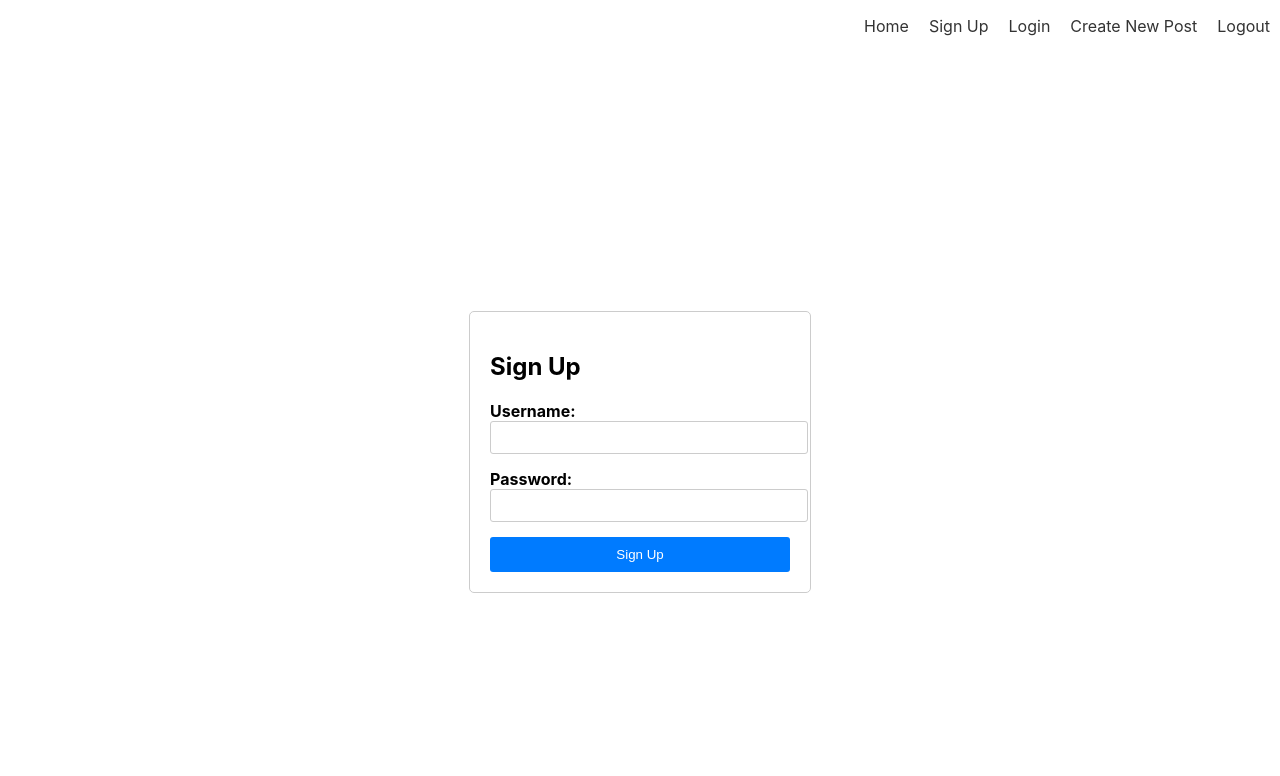
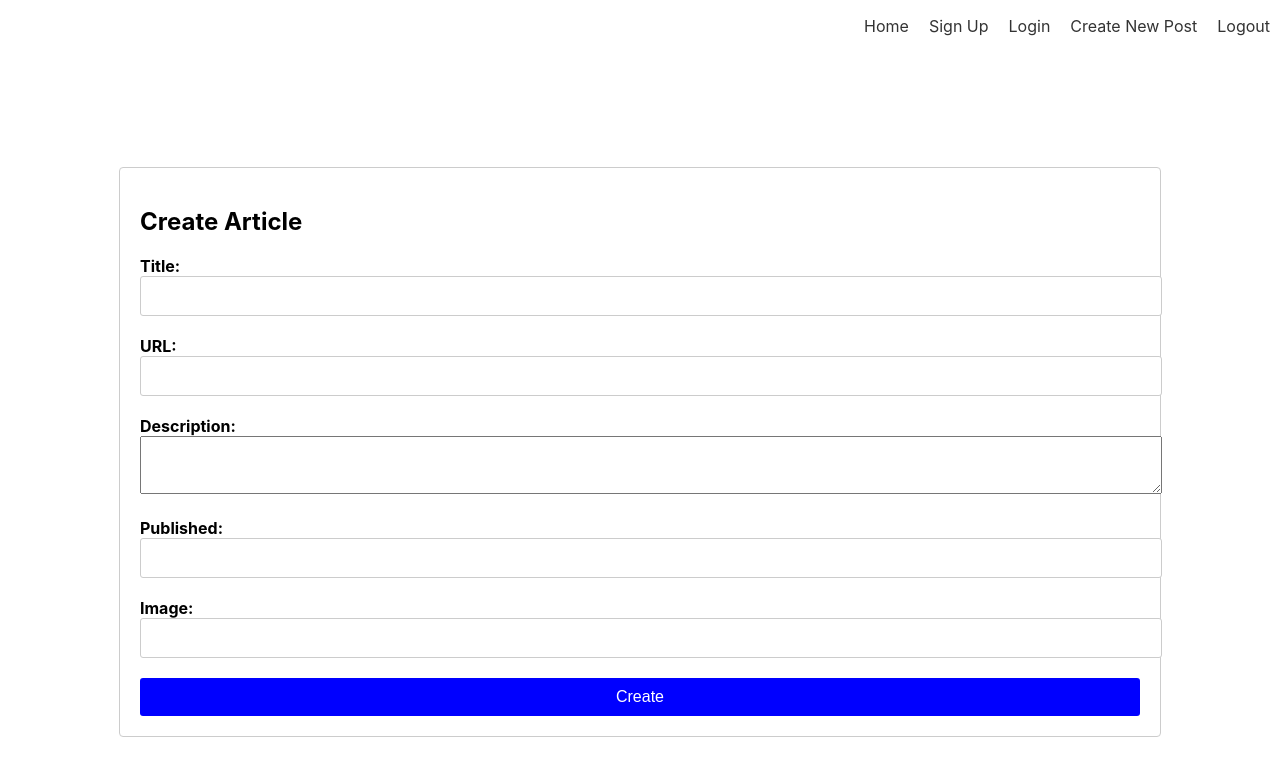
Before and after one commit to jessemutua/phase-4-news-App, a React (Create React App) app in the folder client/: page /newpost in a window 1280 px wide. Shown: the top 776 px of the page. Built offline with nearby package versions, Linux system fonts and the light colour scheme.

Commit message:
Modified newpost

```diff
--- a/client/src/App.js
+++ b/client/src/App.js
@@ -19,7 +19,7 @@ function App() {
         NavBar / > { /* <Timecount/> */ } <
         Switch >
         <
-        Route path = "/"
+        Route path = "/signup"
         component = { Signup }
         /> <
         Route path = "/login"
@@ -28,7 +28,7 @@ function App() {
         Route path = '/newpost'
         component = { CreateNewPost }
         /> <
-        Route path = "/h"
+        Route path = "/"
         component = { Home }
         />
 
--- a/client/src/Components/CreateNewPost.js
+++ b/client/src/Components/CreateNewPost.js
@@ -1,4 +1,5 @@
 import React, { useState } from 'react';
+import '../styles/newpost.css'
 
 function CreateNewPost() {
     const [title, setTitle] = useState('');
@@ -51,12 +52,13 @@ function CreateNewPost() {
     }
 
     return ( <
-        div >
+        div className = "create-new-post" >
+
+        <
+        form onSubmit = { handleSubmit } >
         <
         h2 > Create Article < /h2> <
-        form onSubmit = { handleSubmit } >
-        <
-        div >
+        div className = "form-field" >
         <
         label > Title: < /label> <
         input type = "text"
@@ -65,7 +67,7 @@ function CreateNewPost() {
             (e) => setTitle(e.target.value) }
         /> <
         /div> <
-        div >
+        div className = "form-field" >
         <
         label > URL: < /label> <
         input type = "text"
@@ -74,14 +76,14 @@ function CreateNewPost() {
             (e) => setUrl(e.target.value) }
         /> <
         /div> <
-        div >
+        div className = "form-field" >
         <
         label > Description: < /label> <
         textarea value = { description }
         onChange = {
             (e) => setDescription(e.target.value) } > < /textarea> <
         /div> <
-        div >
+        div className = "form-field" >
         <
         label > Published: < /label> <
         input type = "text"
@@ -90,7 +92,7 @@ function CreateNewPost() {
             (e) => setPublished(e.target.value) }
         /> <
         /div> <
-        div >
+        div className = "form-field" >
         <
         label > Image: < /label> <
         input type = "text"
--- a/client/src/styles/newpost.css
+++ b/client/src/styles/newpost.css
@@ -0,0 +1,38 @@
+.create-new-post {
+    display: flex;
+    justify-content: center;
+    align-items: center;
+    height: 100vh;
+}
+
+.create-new-post form {
+    width: 1000px;
+    padding: 20px;
+    border: 1px solid #ccc;
+    border-radius: 4px;
+}
+
+.create-new-post h2 {
+    font-size: 24px;
+    margin-bottom: 20px;
+}
+
+.create-new-post .form-field {
+    margin-bottom: 20px;
+}
+
+.create-new-post input,
+.create-new-post textarea {
+    width: 100%;
+    padding: 10px;
+    font-size: 16px;
+}
+
+.create-new-post button {
+    padding: 10px 20px;
+    font-size: 16px;
+    background-color: blue;
+    color: white;
+    border: none;
+    cursor: pointer;
+}
```
